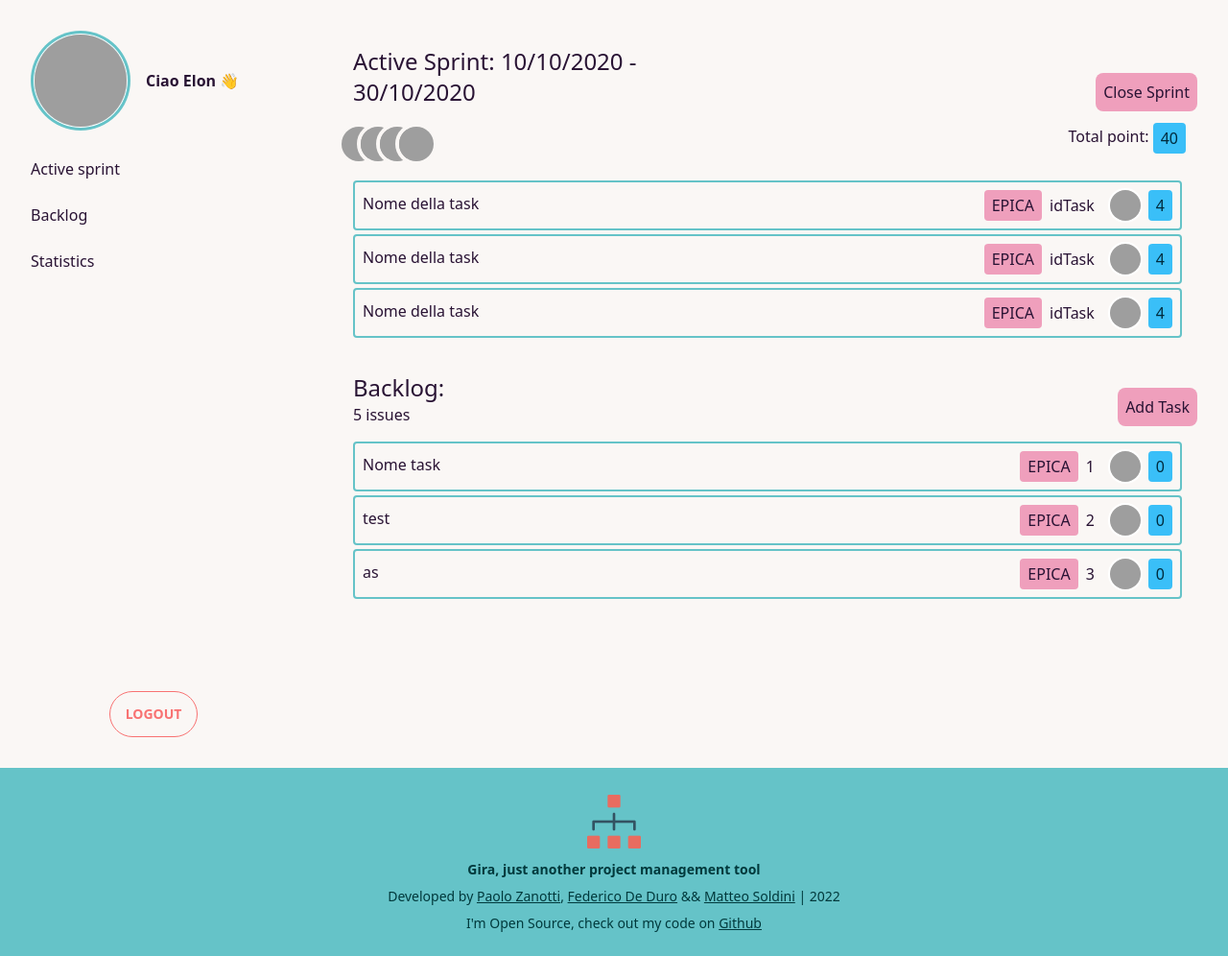
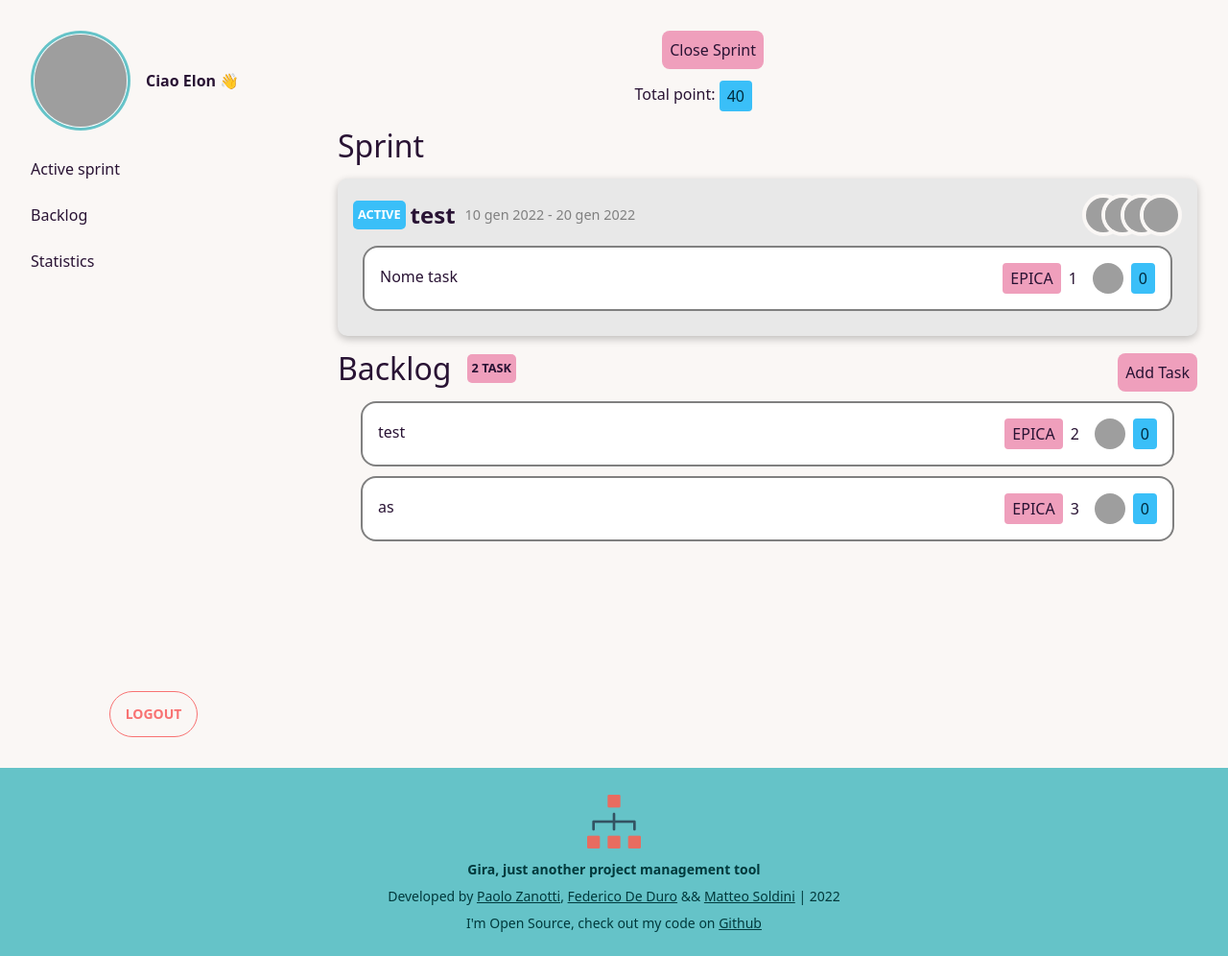
Before and after one commit to zanottipaolo/DB1-Agile, a Flask app: page /backlog in a window 1280 px wide. Shown: the whole page at 96% size. Run offline with Flask 2, Linux system fonts and the light colour scheme; data comes from the database, SQL or seed files in the repository; both versions use the stored data as it was after the commit; some libraries are stand-ins or nearby versions; grey boxes are pictures that could not be loaded.

Commit message:
✏️ Added tasks visualization from db tuples

```diff
--- a/app.py
+++ b/app.py
@@ -24,7 +24,8 @@ def sprint():
 def backlog():
     if request.method == 'GET':
         tasks = Task.query.all()
-        return render_template('backlog/backlog.html',tasks=tasks)
+        sprints = Sprint.query.all()
+        return render_template('backlog/backlog.html',tasks=tasks, sprints=sprints)
     else:
         # add new task
         new_task = Task(request.form.get('name'), request.form.get('description'))
--- a/templates/backlog/backlog.html
+++ b/templates/backlog/backlog.html
@@ -6,32 +6,6 @@
 <div class="container mx-auto p-8">
     <div id="pageTop">
         <div class="grid grid-cols-2 gap-2">
-            <div>
-                <p class="text-2xl p-4">Active Sprint: 10/10/2020 - 30/10/2020</p>
-
-                <div class="avatar-group -space-x-6">
-                    <div class="avatar">
-                        <div class="w-9">
-                            <img src="https://api.lorem.space/image/face?hash=53273" />
-                        </div>
-                    </div>
-                    <div class="avatar">
-                        <div class="w-9">
-                            <img src="https://api.lorem.space/image/face?hash=91831" />
-                        </div>
-                    </div>
-                    <div class="avatar">
-                        <div class="w-9">
-                            <img src="https://api.lorem.space/image/face?hash=27312" />
-                        </div>
-                    </div>
-                    <div class="avatar">
-                        <div class="w-9">
-                            <img src="https://api.lorem.space/image/face?hash=26448" />
-                        </div>
-                    </div>
-                </div>
-            </div>
             <div class="place-self-end items-center text-right inline-block align-middle">
                 <button class="p-2 bg-secondary rounded-lg transition ease-in-out delay-10 hover:-translate-y-1 hover:scale-110 hover:bg-primary duration-50">
                     Close Sprint
@@ -40,51 +14,57 @@
             </div>
         </div>
 
-        <div class="p-4 grid" id="currentSprint">
-
-            <div class="p-2 mb-1 base-100 rounded border-solid border-2 border-primary my-0" id="card">
-                <a href="#modalInfo">
-                    <div class="grid grid-cols-2">
-                        <div class="">
-                            <p class="w-auto inline-block align-middle">Nome della task</p>
+        <div id="currentSprint">
+            <h1 style="font-size: 2em; margin: 0; padding: 0;">Sprint</h1>
+            {% for sprint in sprints %}
+            <div style="padding: 1em; margin: 10px 0px 10px 0px; background-color: hsl(0, 0%, 91%); border-radius: 10px; box-shadow: rgba(0, 0, 0, 0.24) 0px 3px 8px;">
+                <div style="display: flex; flex-direction: row; align-items: center;">
+                    <span style="padding: 5px; border-radius: 5px; color: white; text-transform: uppercase; font-weight: bold; margin-right: 5px; font-size: 0.8em;" class="bg-info">Active</span>
+                    <span style="font-weight: bold; font-size: 1.5em; margin-right: 10px;">{{sprint.name}}</span>
+                    <span style="color: grey; font-size: 0.9em;">10 gen 2022 - 20 gen 2022</span>
+                    <div style="margin-left: auto;"></div>
+                    <div class="avatar-group -space-x-6">
+                        <div class="avatar">
+                            <div class="w-9">
+                                <img src="https://api.lorem.space/image/face?hash=53273" />
+                            </div>
                         </div>
-                        <div class="flex justify-end">
-                            <span class="w-auto h-auto py-1 px-2 rounded bg-secondary py-auto my-auto text-center inline-block align-middle">EPICA</span>
-                            <span class="mx-2 my-auto inline-block align-middle">idTask</span>
-                            <img class="mx-2 flex justify-end inline-block align-middle h-8 w-8 rounded-full ring-2 ring-white" src="https://images.unsplash.com/photo-1491528323818-fdd1faba62cc?ixlib=rb-1.2.1&ixid=eyJhcHBfaWQiOjEyMDd9&auto=format&fit=facearea&facepad=2&w=256&h=256&q=80" alt=""/>
-                            <span class="w-auto h-auto py-1 px-2 rounded bg-info text-info-content py-auto my-auto text-center inline-block align-middle">4</span>
+                        <div class="avatar">
+                            <div class="w-9">
+                                <img src="https://api.lorem.space/image/face?hash=91831" />
+                            </div>
+                        </div>
+                        <div class="avatar">
+                            <div class="w-9">
+                                <img src="https://api.lorem.space/image/face?hash=27312" />
+                            </div>
+                        </div>
+                        <div class="avatar">
+                            <div class="w-9">
+                                <img src="https://api.lorem.space/image/face?hash=26448" />
+                            </div>
                         </div>
                     </div>
-                </a>
+                </div>
+                {% for task in tasks %}
+                    {% if task.sprint == sprint.id %}
+                        <div style="padding: 1em; background-color: white; border-color: grey; border-width: 2px; border-radius: 1em; margin: 10px;" id="card">
+                            <div class=" grid grid-cols-2">
+                                <div class="">
+                                    <p class="w-auto inline-block align-middle">{{task.name}}</p>
+                                </div>
+                                <div class="flex justify-end">
+                                    <span class="w-auto h-auto py-1 px-2 rounded bg-secondary py-auto my-auto text-center inline-block align-middle">EPICA</span>
+                                    <span class="mx-2 my-auto inline-block align-middle">{{task.id}}</span>
+                                    <img class="mx-2 flex justify-end inline-block align-middle h-8 w-8 rounded-full ring-2 ring-white" src="https://images.unsplash.com/photo-1491528323818-fdd1faba62cc?ixlib=rb-1.2.1&ixid=eyJhcHBfaWQiOjEyMDd9&auto=format&fit=facearea&facepad=2&w=256&h=256&q=80" alt=""/>
+                                    <span class="w-auto h-auto py-1 px-2 rounded bg-info text-info-content py-auto my-auto text-center inline-block align-middle">0</span>
+                                </div>
+                            </div>
+                        </div>
+                    {% endif %}
+                {% endfor %}
             </div>
-
-            <div class="p-2 mb-1 base-100 rounded border-solid border-2 border-primary my-0" id="card">
-                <div class="grid grid-cols-2">
-                    <div class="">
-                        <p class="w-auto inline-block align-middle">Nome della task</p>
-                    </div>
-                    <div class="flex justify-end">
-                        <span class="w-auto h-auto py-1 px-2 rounded bg-secondary py-auto my-auto text-center inline-block align-middle">EPICA</span>
-                        <span class="mx-2 my-auto inline-block align-middle">idTask</span>
-                        <img class="mx-2 flex justify-end inline-block align-middle h-8 w-8 rounded-full ring-2 ring-white" src="https://images.unsplash.com/photo-1491528323818-fdd1faba62cc?ixlib=rb-1.2.1&ixid=eyJhcHBfaWQiOjEyMDd9&auto=format&fit=facearea&facepad=2&w=256&h=256&q=80" alt=""/>
-                        <span class="w-auto h-auto py-1 px-2 rounded bg-info text-info-content py-auto my-auto text-center inline-block align-middle">4</span>
-                    </div>
-                </div>
-            </div>
-
-            <div class="p-2 mb-1 base-100 rounded border-solid border-2 border-primary my-0" id="card">
-                <div class="grid grid-cols-2">
-                    <div class="">
-                        <p class="w-auto inline-block align-middle">Nome della task</p>
-                    </div>
-                    <div class="flex justify-end">
-                        <span class="w-auto h-auto py-1 px-2 rounded bg-secondary py-auto my-auto text-center inline-block align-middle">EPICA</span>
-                        <span class="mx-2 my-auto inline-block align-middle">idTask</span>
-                        <img class="mx-2 flex justify-end inline-block align-middle h-8 w-8 rounded-full ring-2 ring-white" src="https://images.unsplash.com/photo-1491528323818-fdd1faba62cc?ixlib=rb-1.2.1&ixid=eyJhcHBfaWQiOjEyMDd9&auto=format&fit=facearea&facepad=2&w=256&h=256&q=80" alt=""/>
-                        <span class="w-auto h-auto py-1 px-2 rounded bg-info text-info-content py-auto my-auto text-center inline-block align-middle">4</span>
-                    </div>
-                </div>
-            </div>
+            {% endfor %}
 
         </div>
     </div>
@@ -92,9 +72,9 @@
     <div id="pageBottom">
 
         <div class="grid grid-cols-2 gap-2">
-            <div>
-                <p class="text-2xl px-4 pt-4">Backlog:</p>
-                <span class="ml-4">5 issues</span>
+            <div style="display: flex; align-items: center">
+                <h1 style="font-size: 2em; margin: 0; padding: 0;">Backlog</h1>
+                <span style="padding: 5px; border-radius: 5px; text-transform: uppercase; font-weight: bold; margin-right: 5px; font-size: 0.8em;" class="bg-secondary ml-4">{{tasks|selectattr('sprint', 'none')|list|length}} task</span>
             </div>
             <div class="place-self-end items-center text-right inline-block align-middle">
                 <a href="#modalNewTask">
@@ -106,21 +86,23 @@
         </div>
 
 
-        <div class="p-4" id="currentSprint">
+        <div id="currentSprint">
             {% for task in tasks %}
-            <div class="p-2 mb-1 base-100 rounded border-solid border-2 border-primary my-0" id="card">
-                <div class=" grid grid-cols-2">
-                    <div class="">
-                        <p class="w-auto inline-block align-middle">{{task.name}}</p>
+                {% if task.sprint == None %}
+                    <div draggable="true" style="padding: 1em; background-color: white; border-color: grey; border-width: 2px; border-radius: 1em; margin: 10px 1.5em 10px 1.5em;" id="card">
+                        <div class=" grid grid-cols-2">
+                            <div class="">
+                                <p class="w-auto inline-block align-middle">{{task.name}}</p>
+                            </div>
+                            <div class="flex justify-end">
+                                <span class="w-auto h-auto py-1 px-2 rounded bg-secondary py-auto my-auto text-center inline-block align-middle">EPICA</span>
+                                <span class="mx-2 my-auto inline-block align-middle">{{task.id}}</span>
+                                <img class="mx-2 flex justify-end inline-block align-middle h-8 w-8 rounded-full ring-2 ring-white" src="https://images.unsplash.com/photo-1491528323818-fdd1faba62cc?ixlib=rb-1.2.1&ixid=eyJhcHBfaWQiOjEyMDd9&auto=format&fit=facearea&facepad=2&w=256&h=256&q=80" alt=""/>
+                                <span class="w-auto h-auto py-1 px-2 rounded bg-info text-info-content py-auto my-auto text-center inline-block align-middle">0</span>
+                            </div>
+                        </div>
                     </div>
-                    <div class="flex justify-end">
-                        <span class="w-auto h-auto py-1 px-2 rounded bg-secondary py-auto my-auto text-center inline-block align-middle">EPICA</span>
-                        <span class="mx-2 my-auto inline-block align-middle">{{task.id}}</span>
-                        <img class="mx-2 flex justify-end inline-block align-middle h-8 w-8 rounded-full ring-2 ring-white" src="https://images.unsplash.com/photo-1491528323818-fdd1faba62cc?ixlib=rb-1.2.1&ixid=eyJhcHBfaWQiOjEyMDd9&auto=format&fit=facearea&facepad=2&w=256&h=256&q=80" alt=""/>
-                        <span class="w-auto h-auto py-1 px-2 rounded bg-info text-info-content py-auto my-auto text-center inline-block align-middle">0</span>
-                    </div>
-                </div>
-            </div>
+                {% endif %}
             {% endfor %}
 
             <!-- Put this part before </body> tag -->
```
Also changed, not shown: database.db.
